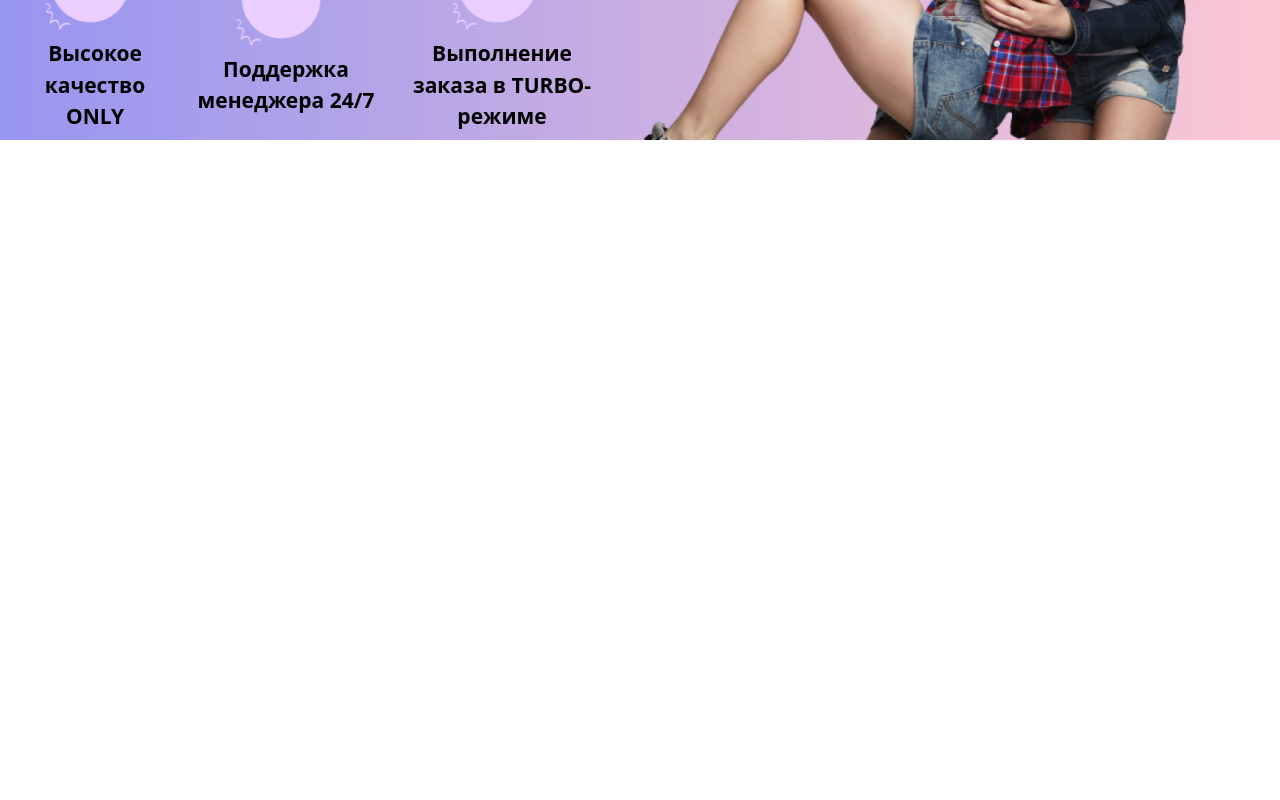
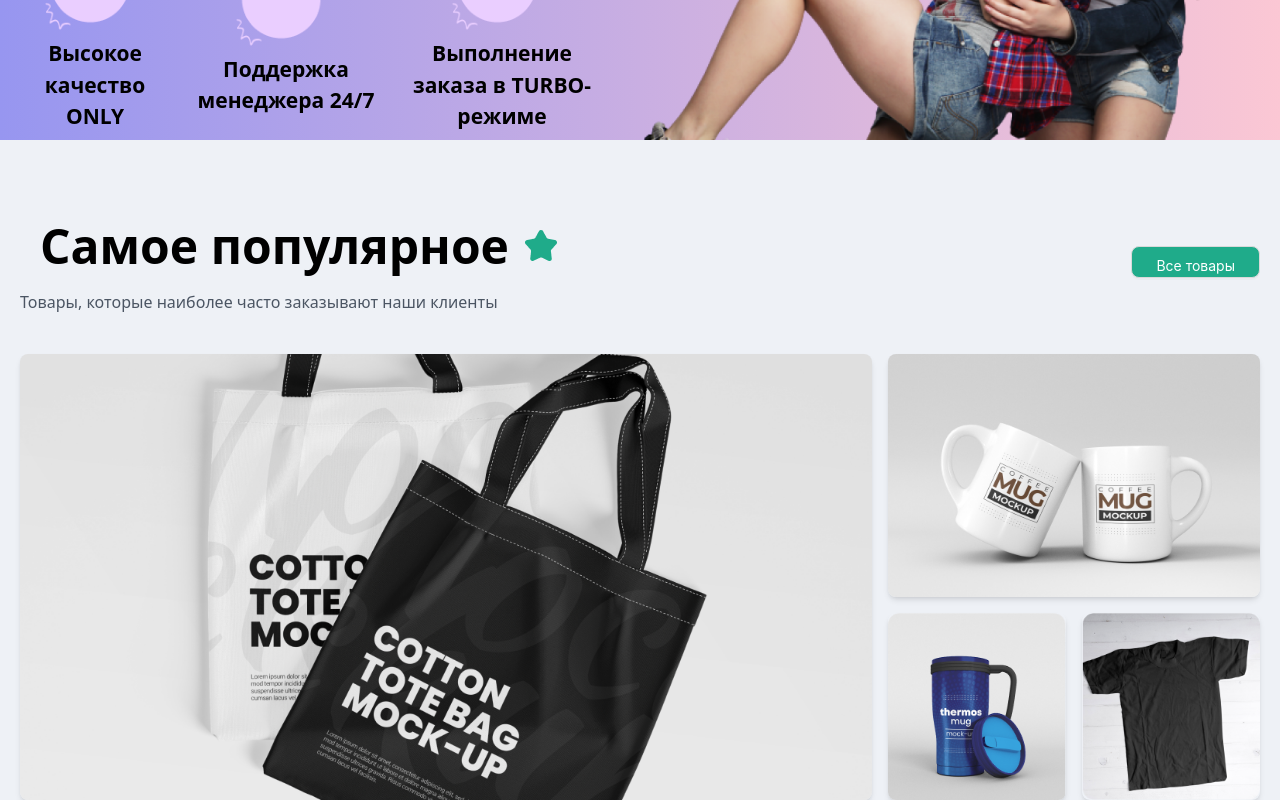
Before and after one commit to Mirzayev/Frontend_task, a React (Vite) app: page / in a window 1280 px wide. Shown: the part 637-1437 px from the top of the page. Before the commit the page ends 800 px from the top, so only its background shows below. Built offline with nearby package versions, Linux system fonts and the light colour scheme.

Commit message:
add popularProduct section and settings

```diff
--- a/src/components/Banner.jsx
+++ b/src/components/Banner.jsx
@@ -1,10 +1,9 @@
 import circle from '../assets/images/circle.png';
 import girls from '../assets/images/banner_image_girl.png';
 import girl_reverse from '../assets/images/girl_reverse.png';
-
 export default function Banner() {
     return (
-        <div className="Banner flex flex-col lg:flex-row mt-[60px] max-w-[1536px] mx-auto px-5">
+        <div className="Banner flex flex-col lg:flex-row mt-[60px] max-w-[1536px] mx-auto px-5 ">
             <div className="flex-1">
                 <h2 className="text-[24px] md:text-[36px] xl:text-[48px] font-bold  lg:text-left">
                     Свежее дыхание в корпоративной жизни
@@ -51,6 +50,7 @@ export default function Banner() {
                 <img className="max-w-[300px] md:max-w-[400px] xl:max-w-full hidden sx:block" src={girls} alt=""/>
                 <img className="max-w-[300px] md:max-w-[400px] xl:max-w-full block sx:hidden" src={girl_reverse} alt=""/>
             </div>
+
         </div>
     );
 }
--- a/src/components/Header.jsx
+++ b/src/components/Header.jsx
@@ -1,18 +1,25 @@
-import logo from '../assets/images/logo.png';
-import {Button} from 'antd';
+import { useState } from "react";
+import logo from "../assets/images/logo.png";
+import { Button } from "antd";
 import Navbar from "./Navbar.jsx";
 import Banner from "./Banner.jsx";
+import PopularProduct from "./PopularProduct.jsx";
 
 export default function Header() {
+    const [isMenuOpen, setIsMenuOpen] = useState(false);
+
+    const toggleMenu = () => {
+        setIsMenuOpen(!isMenuOpen);
+    };
+
     return (
-        <div className="bg-back-gradient pt-10">
+        <div className="bg-back-gradient pt-10 relative">
             <div className="flex items-center gap-10 justify-between px-4 lg:px-10 xl:px-20 max-w-[1536px] mx-auto">
                 {/* Logo */}
-                <img className="xl:max-w-[487px] lg:max-w-80 max-w-52 " src={logo} alt="logo"/>
+                <img className="xl:max-w-[487px] lg:max-w-80 max-w-52" src={logo} alt="logo" />
 
                 {/* Search Bar */}
-                <div
-                    className="hidden md:flex h-full border-2 border-black items-center rounded-full px-3 py-3 gap-4 3xl:py-5">
+                <div className="hidden md:flex h-full border-2 border-black items-center rounded-full px-3 py-3 gap-4 3xl:py-5 shadow-md">
                     <i className="fa-solid fa-magnifying-glass text-black 3xl:text-2xl"></i>
                     <input
                         type="text"
@@ -22,14 +29,22 @@ export default function Header() {
                 </div>
 
                 {/* Contact Button */}
-                <div className={"flex items-center gap-5 "}>
-                    <i className="fa-solid fa-magnifying-glass text-2xl block lg:hidden"></i>
+                <div className="flex items-center gap-5">
+                    <i
+                        className="fa-solid fa-magnifying-glass text-2xl block lg:hidden"
+                    ></i>
                     <Button
-                        className="py-2 lg:py-3 3xl:py-5 h-full rounded-full px-4 lg:px-10 3xl:px-[62px] bg-[#1FAB8A] text-white sx:block hidden"
+                        className="py-2 lg:py-3 3xl:py-5 h-full rounded-full px-4 lg:px-10 3xl:px-[62px] bg-[#1FAB8A] text-white hidden lg:block shadow-lg hover:opacity-90"
                     >
                         +380 630 130 103
                     </Button>
-                    <i className="fa-solid fa-bars text-2xl block lg:hidden"></i>
+                    {/* Menu Icon */}
+                    <i
+                        className={`fa-solid fa-bars text-2xl block lg:hidden cursor-pointer transition-transform ${
+                            isMenuOpen ? "rotate-90" : "rotate-0"
+                        }`}
+                        onClick={toggleMenu}
+                    ></i>
                 </div>
 
                 {/* User Icon and Language Switch */}
@@ -45,8 +60,26 @@ export default function Header() {
             </div>
 
             {/* Navbar */}
-           <div className="lg:block hidden"> <Navbar /></div>
-            <Banner/>
+            <div className="lg:block hidden">
+                <Navbar />
+            </div>
+
+            {/* Mobil Menyu */}
+            <div
+                className={`absolute top-[80px] left-0 w-full bg-white shadow-lg rounded-lg transition-all duration-300 z-20 overflow-hidden ${
+                    isMenuOpen ? "max-h-[400px] opacity-100" : "max-h-0 opacity-0"
+                }`}
+            >
+                <ul className="flex flex-col items-start py-4 px-6 gap-4 text-lg font-semibold">
+                    <li className="cursor-pointer hover:text-[#1FAB8A] transition-all">Наборы</li>
+                    <li className="cursor-pointer hover:text-[#1FAB8A] transition-all">Все товары</li>
+                    <li className="cursor-pointer hover:text-[#1FAB8A] transition-all">Пошив</li>
+                    <li className="cursor-pointer hover:text-[#1FAB8A] transition-all">Производство</li>
+                </ul>
+            </div>
+
+            <Banner />
+            <PopularProduct />
         </div>
     );
 }
--- /dev/null
+++ b/src/components/PopularProduct.jsx
@@ -0,0 +1,57 @@
+import './wave.css';
+import star from '../assets/images/star.png';
+import bakal from '../assets/images/glasses.png';
+import bags from '../assets/images/bags.png';
+import t_shirt from '../assets/images/t-shirt.png';
+import termiz from '../assets/images/termiz.png';
+import { Button } from 'antd';
+
+export default function PopularProduct() {
+    return (
+        <div className="PopularProduct bg-[#EEF1F6] pt-[70px] px-5">
+            {/* Header */}
+            <div className="flex items-center justify-between mb-10">
+                <div>
+                    <div className="flex items-center gap-4 px-5">
+                        <h3 className="text-[22px] lg:text-[48px] font-semibold text-black">
+                            Самое популярное
+                        </h3>
+                        <img src={star} alt="Star" />
+                    </div>
+                    <p className="text-gray-600 text-sm lg:text-base mt-2">
+                        Товары, которые наиболее часто заказывают наши клиенты
+                    </p>
+                </div>
+                <Button className="bg-[#1FAB8A] text-white rounded-lg px-6 py-2 hover:opacity-90 hidden lg:block">
+                    Все товары
+                </Button>
+            </div>
+
+            {/* Products Section */}
+            <div className="flex flex-col lg:flex-row gap-4">
+                {/* Left Side: Bags Image */}
+                <div className="lg:w-[1100px] w-full max-w-full">
+                    <img className="w-full rounded-lg shadow-md" src={bags} alt="Bags" />
+                </div>
+
+                {/* Right Side: Other Products */}
+                <div className="lg:w-[480px] w-full max-w-full flex flex-col gap-4">
+                    {/* Top Image: Glasses */}
+                    <div className="flex-1">
+                        <img className="w-full h-full object-cover rounded-lg shadow-md" src={bakal} alt="Glasses" />
+                    </div>
+
+                    {/* Bottom Row: Termiz and T-Shirt */}
+                    <div className="flex gap-4">
+                        <div className="flex-1">
+                            <img className="w-full h-full object-cover rounded-lg shadow-md" src={termiz} alt="Termiz" />
+                        </div>
+                        <div className="flex-1">
+                            <img className="w-full h-full object-cover rounded-lg shadow-md" src={t_shirt} alt="T-Shirt" />
+                        </div>
+                    </div>
+                </div>
+            </div>
+        </div>
+    );
+}
--- /dev/null
+++ b/src/components/wave.css
@@ -0,0 +1,18 @@
+.header{
+ position: relative;
+ background-image: linear-gradient(to right, #9796F0 , #FBC7D4 ); /* Gradient fon */
+    height: 40px;
+ color: #EEF1F6;
+ text-align: center;
+ padding-top: 125px;
+ padding-bottom: 180px;
+
+}
+
+.wave {
+    position: absolute;
+    top: -210px;
+    left: 0;
+    width: 100%;
+    height: auto;
+}
```
Also changed, not shown: src/assets/images/bg-wave.png (added), src/assets/images/star.png (added).
